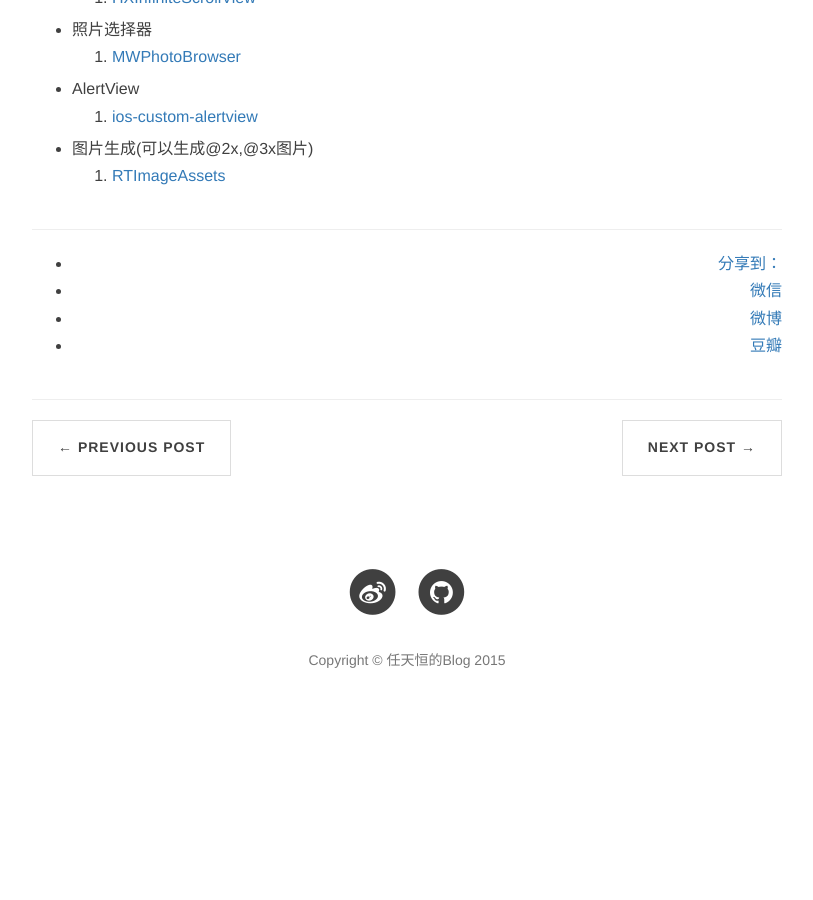
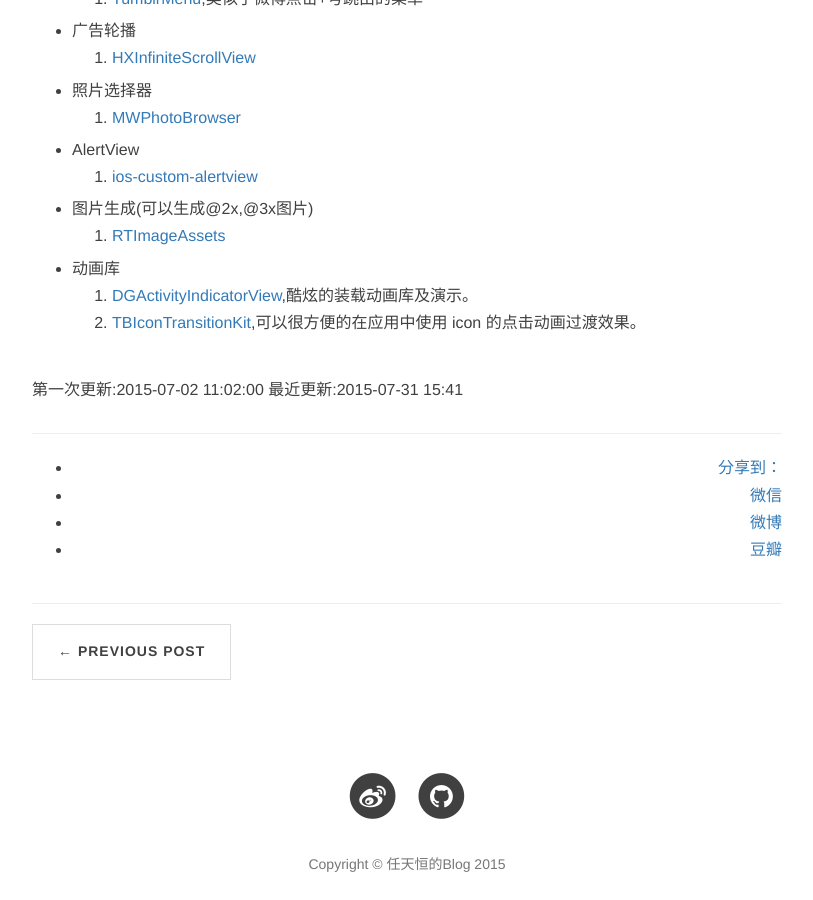
Before and after one commit to rth211/rth211.github.io, a Jekyll site: the page built from _posts/2015.07/2015-07-02-iOS第三方库备忘录（Objective-C）.md, in a window 1280 px wide and 900 px high, scrolled down 2614 px. Shown: the whole window, without its empty margins (233-1046 px from the left). Built offline with Jekyll 4.4.1, drawn with Linux system fonts in a browser that asks for light colours; nearby versions of some CDN libraries; comment, search, counter and statistics services are not loaded; before the commit the page ends 3379 px from its top, so only the background shows below that; some of the changed text lies outside the part shown.

```diff
--- a/_posts/2015.07/2015-07-02-iOS第三方库备忘录.md
+++ b/_posts/2015.07/2015-07-02-iOS第三方库备忘录（Objective-C）.md
@@ -1,14 +1,14 @@
 ---
 layout: post
-title: iOS第三方库备忘录
-date: 2015-07-02 11:02:00
+title: iOS第三方库备忘录（Objective-C）
+date: 2015-07-31 15:42:00
 subtitle:   "整合iOS第三方库资料(Objective-C)"
 author:     "任天恒"
 header-img: "img/home-bg.jpg"
 tags:	iOS
 ---
 
-*	Http
+*	http
 	1.	[AFNetworking](https://github.com/AFNetworking/AFNetworking)，轻量、易用、使用者多、很多开发者在维护中。
 	2.	[ASIHTTPRequest](https://github.com/pokeb/asi-http-request)，目前处于年久失修情况。
 	3.	[MKNetworkKit](https://github.com/MugunthKumar/MKNetworkKit)，小众产品。
@@ -116,3 +116,10 @@ tags:	iOS
 
 *	图片生成(可以生成@2x,@3x图片)
 	1.	[RTImageAssets](https://github.com/rickytan/RTImageAssets)
+
+* 动画库
+	1.	[DGActivityIndicatorView](https://github.com/gontovnik/DGActivityIndicatorView),酷炫的装载动画库及演示。
+	2.	[TBIconTransitionKit](https://github.com/AlexeyBelezeko/TBIconTransitionKit),可以很方便的在应用中使用 icon 的点击动画过渡效果。
+
+第一次更新:2015-07-02 11:02:00
+最近更新:2015-07-31 15:41
--- a/about.html
+++ b/about.html
@@ -5,9 +5,7 @@ description: "This is Me."
 header-img: "img/about-bg.jpg"
 ---
 
-<p>iOS Developer</p>
-
-<p>最近喜欢看各式各样的书</p>
+<p>现在?iOS Developer,半吊子程序员</p>
 
 <p>关于未来?当然是想做个全栈(渣)工程师</p>
 
```
Also changed, not shown: _posts/2015.07/2015-07-31-iOS第三方库备忘录（swift）.md (added, +20 -0 lines).
